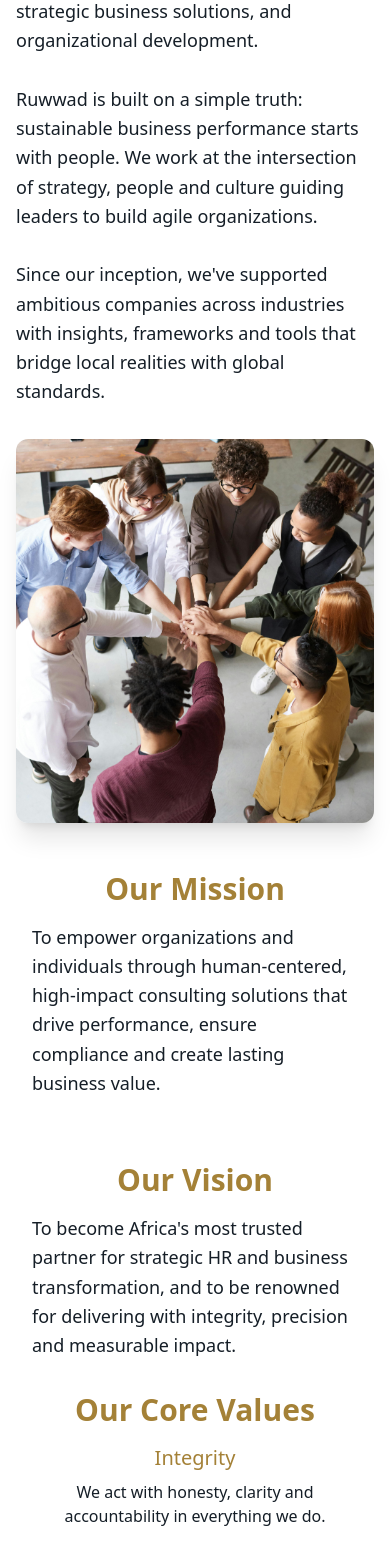
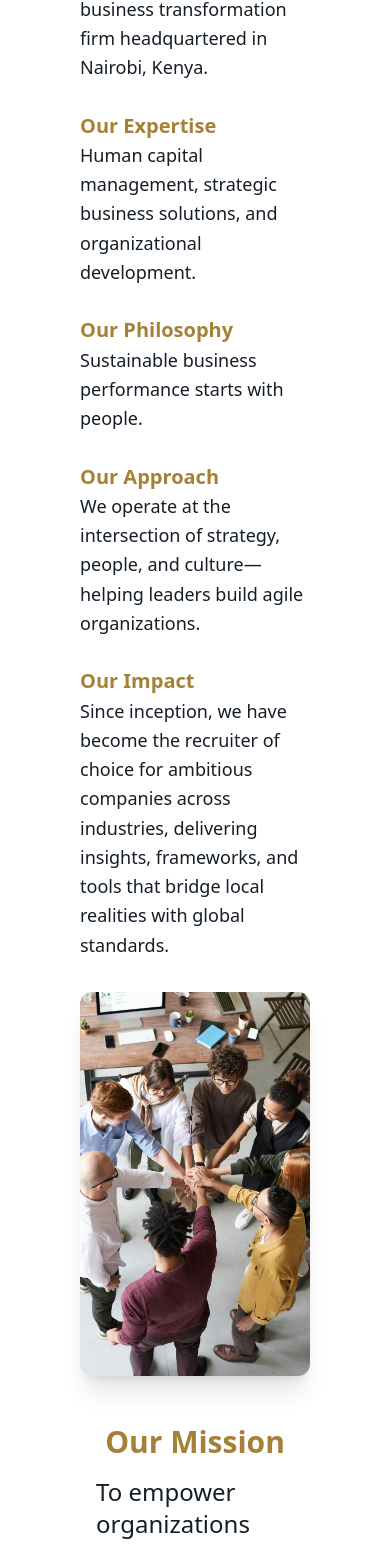
Before and after one commit to KaizeninCode/ruwwaid, a Next.js app: page / in a window 390 px wide. Shown: the part 1164-2709 px from the top of the page. Built offline with nearby package versions, Linux system fonts and the light colour scheme.

Commit message:
feat: updates

```diff
--- a/app/sections/AboutUs.tsx
+++ b/app/sections/AboutUs.tsx
@@ -2,39 +2,56 @@ import React from 'react'
 
 const AboutUs = () => {
     const coreValues = [
-        {name: 'Integrity', description: ' We act with honesty, clarity and accountability in everything we do.'},
-        {name: 'Excellence', description: ' We strive for the highest professional standards in all we do.'},
-        {name: 'Client Centricity', description: '  Every solution is built around your unique culture and goals.'},
-        {name: 'Empowerment', description: ' We build internal capabilities to future-proof your business.'},
-        {name: 'Impact', description: '  We are here to drive meaningful, measurable change.'},
+        {name: 'Professionalism', description: ' We uphold the highest standards of competence, respect, and ethical conduct in very engagement.'},
+        {name: 'Customer Focus', description: ' Our clients are at the heart of everything we do, and we tailor solutions to their unique needs.'},
+        {name: 'Integrity', description: '  We act with honesty, transparency, and accountability, building trust that lasts.'},
+        {name: 'Sustainable Partnership', description: ' We foster long term relationships that drive resilience, collaboration, and shared success.'},
+        {name: 'Growth', description: '  We empower organizations and individuals to achieve continuous development and measurable progress.'},
+    ]
+
+    const missionPoints = [
+      {point: 'Drive performance', description: 'by unlocking people\'s potential and aligning strategy with execution'},
+      {point: 'Ensure compliance', description: 'with robust frameworks and ethical practice'},
+      {point: 'Create lasting business value', description: 'by building agile, future-ready organizations'},
     ]
   return (
-    <section id='about-us' className='max-w-7xl mx-auto px-4 py-16 min-h-screen'>
+    <section id='about-us' className='max-w-7xl mx-auto p-20 min-h-screen'>
       <div className="max-lg:flex max-lg:flex-col grid grid-cols-2 lg:gap-32 gap-8">
         <div className="flex flex-col">
             <h2 className="font-bold text-[#a48137] lg:text-6xl text-4xl max-md:text-center mb-8">Who Are We?</h2>
             <p className='lg:text-2xl text-lg leading-relaxed'>
             Ruwwad Limited is a human capital and business transformation firm headquartered in Nairobi, Kenya.
-            We specialize in human capital management, strategic business solutions, and organizational development.
             <br /><br />
-            Ruwwad is built on a simple truth: sustainable business performance starts with people.
-            We work at the intersection of strategy, people and culture guiding leaders to build agile organizations.
+            <span className='lg:text-3xl text-xl text-[#a48137] font-semibold'>Our Expertise</span>
+            <br />
+            Human capital management, strategic business solutions, and organizational development.
             <br /><br />
-            Since our inception, we&apos;ve supported ambitious companies across industries with insights,
-            frameworks and tools that bridge local realities with global standards.
+            <span className='lg:text-3xl text-xl text-[#a48137] font-semibold'>Our Philosophy</span>
+            <br />
+            Sustainable business performance starts with people.
+            <br /><br />
+            <span className='lg:text-3xl text-xl text-[#a48137] font-semibold'>Our Approach</span>
+            <br />
+            We operate at the intersection of strategy, people, and culture—helping leaders build agile organizations.
+            <br /><br />
+            <span className='lg:text-3xl text-xl text-[#a48137] font-semibold'>Our Impact</span>
+            <br />
+            Since inception, we have become the recruiter of choice for ambitious companies across industries, delivering insights, frameworks, and tools that bridge local realities with global standards.
+            <br />
             </p>
         </div>
         <div className="rounded-xl shadow-xl bg-[url(/people.jpg)] bg-center bg-cover max-lg:h-96 w-full"/>
       </div>
       {/* mission, vision and core values */}
-      <div className="grid grid-cols-2 lg:mt-32 mt-8 gap-8 max-lg:grid-cols-1">
+      <div className="lg:mt-32 mt-8 gap-8">
         <div className="flex flex-col items-center p-4">
             <h3 className="font-bold lg:text-5xl text-3xl text-[#a48137] mb-4">Our Mission</h3>
-            <p className='lg:text-2xl md:text-xl text-lg leading-relaxed'>
-            To empower organizations and individuals through human-centered,
-            high-impact consulting solutions that drive performance, ensure compliance
-            and create lasting business value.
-            </p>
+            <p className="text-2xl mb-4">To empower organizations and individuals through human-centered, high-impact consulting solutions that:</p>
+            <div className="text-left">
+            {missionPoints.map((point, index) => (
+                <li className="mb-3 lg:text-2xl text-xl" key={index}><strong>{point.point}</strong> {point.description}</li>
+              ))}
+              </div>
         </div>
         <div className="flex flex-col items-center p-4">
             <h3 className="font-bold lg:text-5xl text-3xl text-[#a48137] mb-4">Our Vision</h3>
```
Also changed, not shown: app/sections/OurServices.tsx (+107 -63 lines), 1 other file (tests, documents, lock files or other folders).
